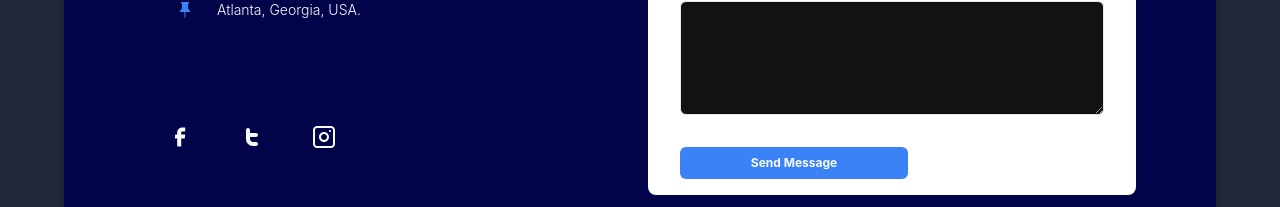
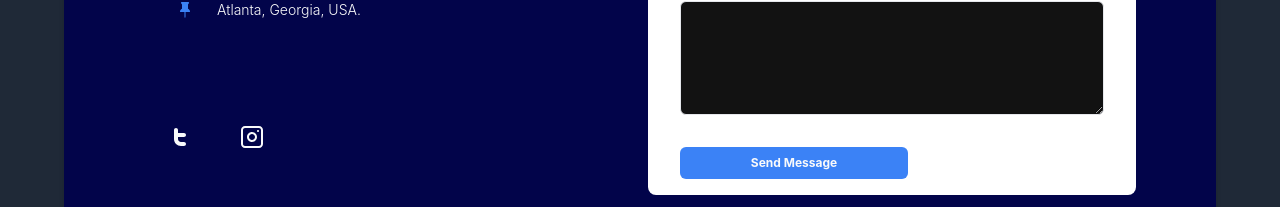
Before and after one commit to harshmuriki/harshmuriki-website, a Next.js app: page /contact in a window 1280 px wide. Shown: the part 683-890 px from the top of the page. Built offline with nearby package versions, Linux system fonts and the light colour scheme.

Commit message:
Remove fb from contact

```diff
--- a/components/Contact.js
+++ b/components/Contact.js
@@ -71,24 +71,6 @@ export default function Contact() {
               </div>
             </div>
             <div className="social-icons flex flex-row space-x-8">
-              <a
-                href={userData.socialLinks.facebook}
-                className="h-10 w-10 rounded-full hover:bg-blue-500 flex items-center justify-center cursor-pointer"
-              >
-                <svg
-                  width="24"
-                  height="24"
-                  className="text-gray-50"
-                  viewBox="0 0 24 24"
-                  fill="none"
-                  xmlns="http://www.w3.org/2000/svg"
-                >
-                  <path
-                    d="M9.19795 21.5H13.198V13.4901H16.8021L17.198 9.50977H13.198V7.5C13.198 6.94772 13.6457 6.5 14.198 6.5H17.198V2.5H14.198C11.4365 2.5 9.19795 4.73858 9.19795 7.5V9.50977H7.19795L6.80206 13.4901H9.19795V21.5Z"
-                    fill="currentColor"
-                  />
-                </svg>
-              </a>
               <a
                 href={userData.socialLinks.twitter}
                 className="h-10 w-10 rounded-full hover:bg-blue-500 flex items-center justify-center cursor-pointer"
```
